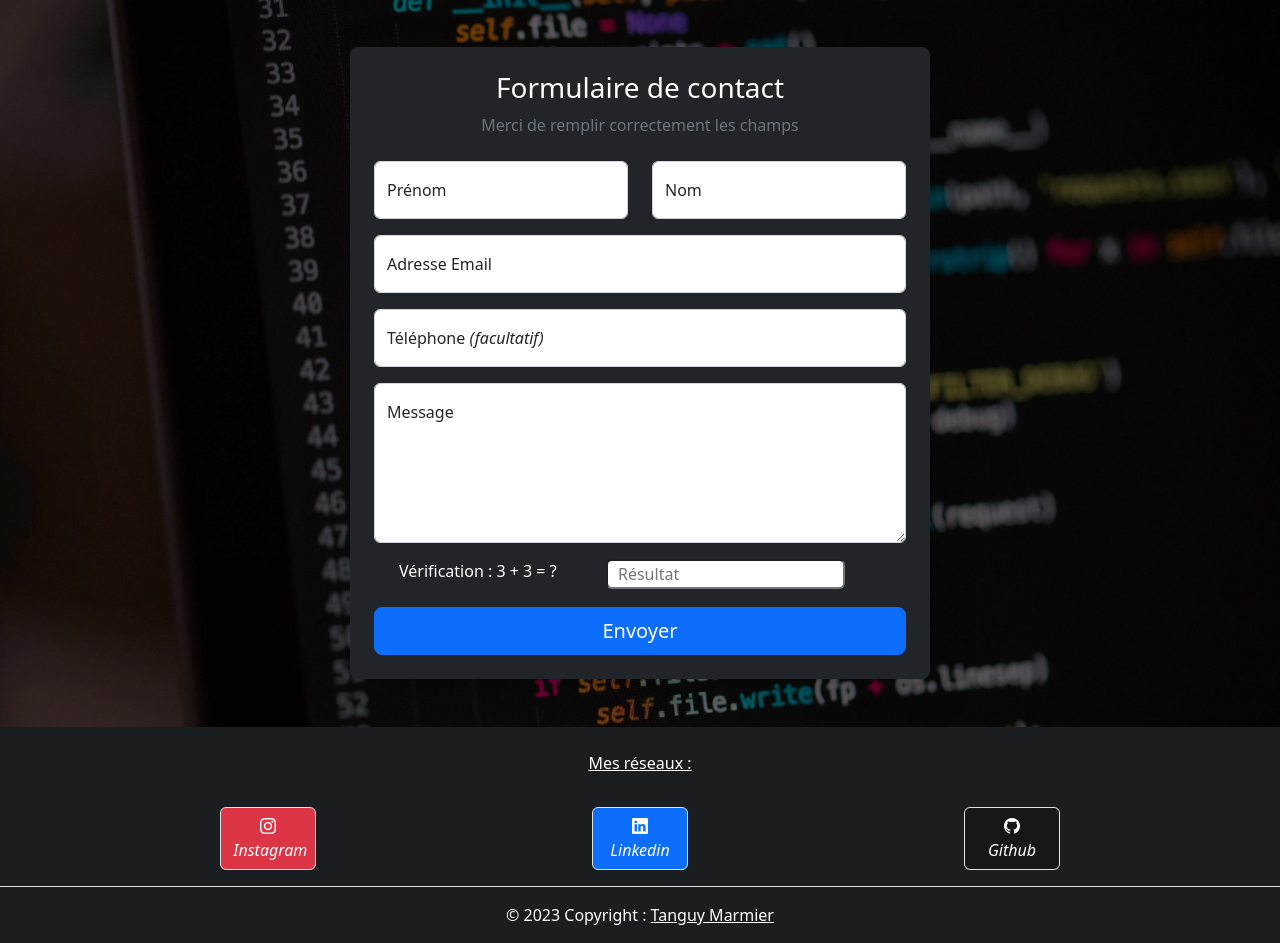
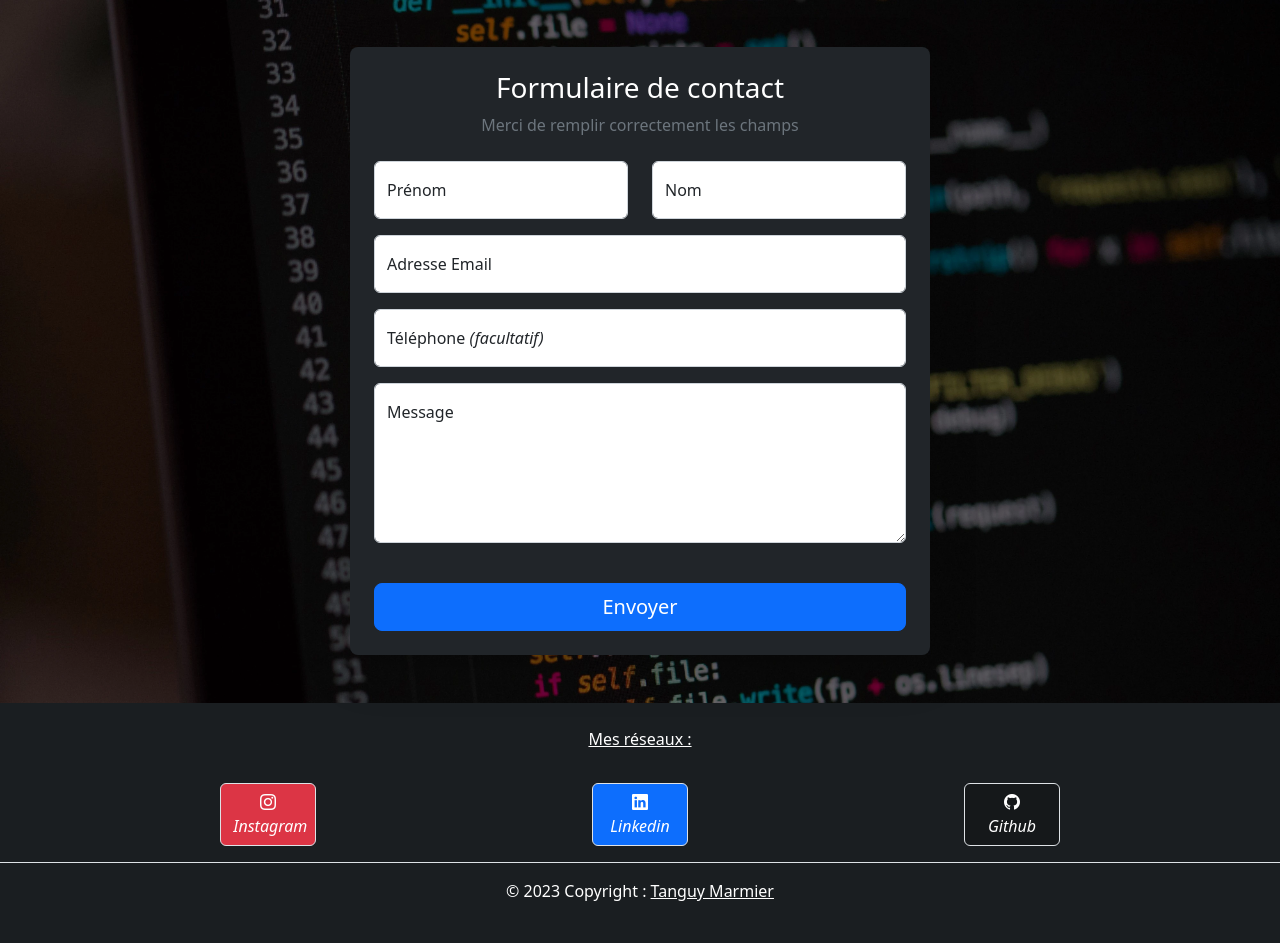
Before and after one commit to tanguym77/portfolio, a PHP site: page /contact.php in a window 1280 px wide. Shown: the part 81-1024 px from the top of the page. After the commit the page ends 982 px from the top, so only its background shows below. Run offline with PHP 8.4, Linux system fonts and the light colour scheme; some libraries are stand-ins or nearby versions.

Commit message:
anti bot v1

```diff
--- a/contact.php
+++ b/contact.php
@@ -51,22 +51,9 @@
                         <label for="message">Message</label>
                     </div>
 
-                    <!-- Anti spam -->
-                    <?php
-                        $nb_a = random_int(1,3);
-                        $nb_b = random_int(1,3);
-                        $verif = $nb_a + $nb_b;
-                    ?>
-                    <input type="hidden" name="spam" value="<?php echo($verif)?>">
-                    <div class="row mt-3 mb-2">
-                        <div class="col-5">
-                            <p class="text-white text-center">Vérification : <?php echo($nb_a." + ".$nb_b." = ?") ?></p>
-                        </div>
-                        <div class="col-5">
-                            <input type="number" name="verif" id="" placeholder="  Résultat" class="rounded" required>
-                        </div>
-                    </div>
-
+                    <!-- Hidden -->
+                    <input type="text" class="d-none" id="text" placeholder=" " name="text">
+                    <label for="text"></label>
 
                     <!-- MESSAGE ENVOYE -->
                     <?php
--- a/mail.php
+++ b/mail.php
@@ -1,6 +1,6 @@
 <?php
     // vérif
-    if($_POST['spam']!=$_POST['verif']){
+    if($_POST['text']!=""){
         $send = False;
     }else{
         $send = True;
```
